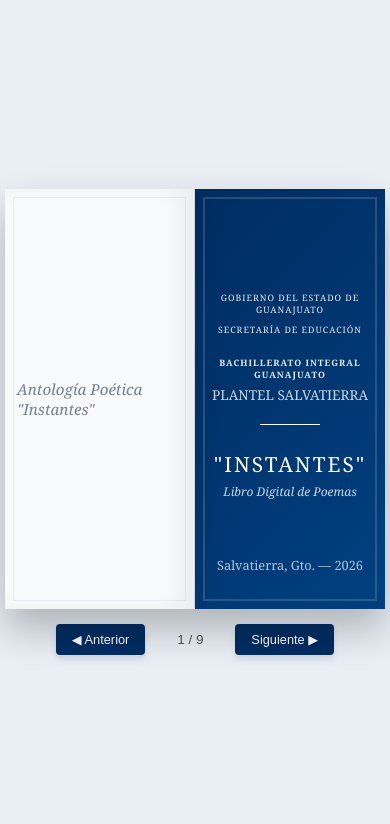
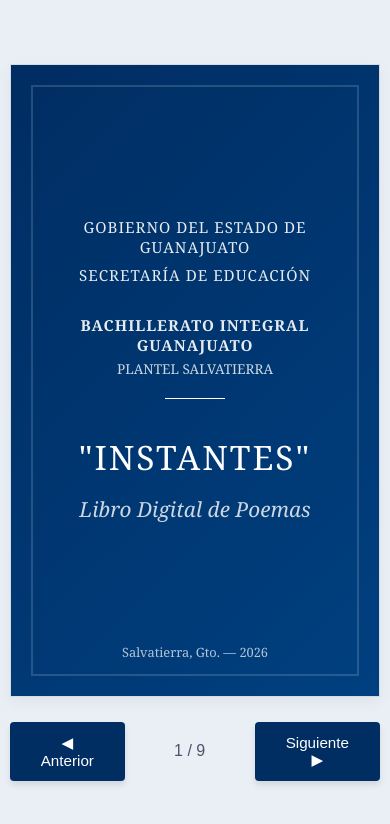
Before and after one commit to Lxca23/Poemas-Instantes-BIG-Salvatierra, a plain HTML site: page index.html in a window 390 px wide. Drawn offline with Linux system fonts and the light colour scheme.

Commit message:
Add files via upload

```diff
--- a/index.html
+++ b/index.html
@@ -19,6 +19,7 @@
             min-height: 100vh;
             font-family: 'Georgia', serif;
             padding: 20px;
+            /* Evita la selección de texto para mayor protección */
             user-select: none;
             -webkit-user-select: none;
             -moz-user-select: none;
@@ -188,49 +189,48 @@
             text-align: center;
         }
 
-        /* 📱 NUEVO RESPONSIVE ADAPTATIVO: MANTIENE DOBLE PÁGINA EN IPHONE/CELULARES */
+        /* 📱 RESPONSIVE ADAPTATIVO: UNA PÁGINA VERTICAL COMODA EN CELULARES */
         @media (max-width: 768px) {
             body {
-                padding: 5px;
+                padding: 10px;
             }
-            /* Reducimos la altura en móvil para que quepa bien junto con los botones */
             .book-container {
-                height: 420px;
+                height: 75vh;
             }
-            /* Forzamos a que sigan midiendo 50% cada una (Doble hoja activa) */
+            .book {
+                background: none;
+                box-shadow: none;
+            }
+            .page-pair {
+                flex-direction: column;
+            }
             .page-left, .page-right {
-                width: 50% !important;
-                display: flex !important;
-                padding: 15px 12px; /* Reducción de márgenes internos para que el texto no se desborde */
+                width: 100% !important;
+                height: 100% !important;
+                padding: 30px 20px;
+                border: 1px solid #d3dbe3;
+                box-shadow: 0 5px 15px rgba(0,0,0,0.05) !important;
             }
+            /* Ocultación y visualización selectiva para priorizar el contenido legible */
             .page-left-hidden {
-                display: flex !important;
+                display: none !important;
             }
-            /* Ajustes decorativos interiores en móvil */
-            .page-left::before, .page-right::before {
-                top: 8px; left: 8px; right: 8px; bottom: 8px;
+            .page-pair.active .page-left {
+                display: none; /* Oculta la hoja izquierda para dar prioridad a la hoja de contenido */
             }
-            /* Escalado proporcional de textos para pantallas pequeñas */
-            .portada-bg h1 { font-size: 1.3rem; margin: 5px 0; }
-            .portada-bg h2 { font-size: 0.55rem; }
-            .portada-bg .sub { font-size: 0.75rem; margin-bottom: 10px; }
-            .title-section { font-size: 0.8rem; margin-bottom: 6px; padding-bottom: 3px; }
-            .content-text { font-size: 0.62rem; line-height: 1.3; }
-            .poem-text { padding-left: 6px; border-left-width: 2px; }
-            .footer-tag { font-size: 0.55rem; padding-top: 4px; margin-top: 4px; }
-            .portada-bg style, p, div { font-size: 0.6rem; }
-            .controls { margin-top: 15px; gap: 10px; }
-            .btn-turn { padding: 8px 16px; font-size: 0.8rem; }
-            .page-counter { font-size: 0.85rem; min-width: 70px; }
+            .page-pair.active .page-right {
+                display: flex; /* Muestra siempre el contenido principal en celulares (incluye contraportada) */
+                height: 100% !important;
+            }
+            .portada-bg h1 { font-size: 2.1rem; }
+            .title-section { font-size: 1.15rem; }
+            .content-text { font-size: 0.88rem; line-height: 1.5; }
         }
     </style>
 </head>
-<body oncontextmenu="return false;">
-
-    <div class="book-container">
+<body oncontextmenu="return false;"> <div class="book-container">
         <div class="book" id="digitalBook">
 
-            <!-- BLOQUE 1: PORTADA -->
             <div class="page-pair active">
                 <div class="page-left page-left-hidden" style="background-color: #f8fafc; justify-content: center; align-items: center;">
                     <p style="color: #718096; font-style: italic; font-size: 0.95rem;">Antología Poética "Instantes"</p>
@@ -248,7 +248,6 @@
                 </div>
             </div>
 
-            <!-- BLOQUE 2: PRÓLOGO (PÁGINAS I Y II) -->
             <div class="page-pair">
                 <div class="page-left">
                     <h3 class="title-section">Prólogo</h3>
@@ -270,7 +269,6 @@
                 </div>
             </div>
 
-            <!-- BLOQUE 3: PRÓLOGO III Y POEMA 1 -->
             <div class="page-pair">
                 <div class="page-left">
                     <h3 class="title-section">Prólogo</h3>
@@ -304,7 +302,6 @@
                 </div>
             </div>
 
-            <!-- BLOQUE 4: POEMAS 2 Y 3 -->
             <div class="page-pair">
                 <div class="page-left">
                     <h3 class="title-section">El color que perdimos</h3>
@@ -344,7 +341,6 @@
                 </div>
             </div>
 
-            <!-- BLOQUE 5: POEMAS 4 Y 5 -->
             <div class="page-pair">
                 <div class="page-left">
                     <h3 class="title-section">Mi mano en tu camino</h3>
@@ -383,7 +379,6 @@
                 </div>
             </div>
 
-            <!-- BLOQUE 6: POEMAS 6 Y 7 -->
             <div class="page-pair">
                 <div class="page-left">
                     <h3 class="title-section">Huellas en el Alma</h3>
@@ -421,7 +416,6 @@
                 </div>
             </div>
 
-            <!-- BLOQUE 7: POEMAS 8 Y 9 -->
             <div class="page-pair">
                 <div class="page-left">
                     <h3 class="title-section">La pieza que faltaba</h3>
@@ -449,7 +443,6 @@
                 </div>
             </div>
 
-            <!-- BLOQUE 8: INSTANTE ETERNO Y TU AUSENCIA -->
             <div class="page-pair">
                 <div class="page-left">
                     <h3 class="title-section">Instante Eterno</h3>
@@ -500,16 +493,15 @@
                 </div>
             </div>
 
-            <!-- BLOQUE 9: CONTRAPORTADA DE CRÉDITOS FINAL -->
             <div class="page-pair">
                 <div class="page-left page-left-hidden" style="background-color: #f8fafc; justify-content: center; align-items: center;">
                     <p style="color: #a0aec0; font-style: italic; font-size: 0.95rem;">Hacia nuevos horizontes poéticos...</p>
                 </div>
-                <div class="page-right" style="background-color: #fafbfc; justify-content: center; align-items: center; text-align: center; padding: 10px;">
-                    <div style="width: 30px; height: 1px; background-color: #002d62; margin-bottom: 15px;"></div>
-                    <p style="font-size: 1.1rem; color: #002d62; font-weight: bold; letter-spacing: 1px;" class="final-title">FIN DE LA ANTOLOGÍA</p>
-                    <p style="font-size: 0.85rem; color: #718096; margin-top: 5px; font-style: italic;" class="final-sub">"Las palabras vuelan, el arte permanece."</p>
-                    <div style="position: absolute; bottom: 35px; left: 10px; right: 10px; font-family: sans-serif; font-size: 0.72rem; color: #a0aec0; font-weight: bold; line-height: 1.4; letter-spacing: 1px;">
+                <div class="page-right" style="background-color: #fafbfc; justify-content: center; align-items: center; text-align: center; padding: 20px;">
+                    <div style="width: 40px; height: 1px; background-color: #002d62; margin-bottom: 20px;"></div>
+                    <p style="font-size: 1.1rem; color: #002d62; font-weight: bold; letter-spacing: 1px;">FIN DE LA ANTOLOGÍA</p>
+                    <p style="font-size: 0.85rem; color: #718096; margin-top: 5px; font-style: italic;">"Las palabras vuelan, el arte permanece."</p>
+                    <div style="position: absolute; bottom: 40px; left: 20px; right: 20px; font-family: sans-serif; font-size: 0.75rem; color: #a0aec0; font-weight: bold; line-height: 1.4; letter-spacing: 1px;">
                         DERECHOS RESERVADOS 2026.<br>ING. JOSÉ ALFREDO LÓPEZ CARBAJAL.
                     </div>
                 </div>
@@ -518,7 +510,6 @@
         </div>
     </div>
 
-    <!-- NAVEGACIÓN -->
     <div class="controls">
         <button class="btn-turn" id="prevBtn">◀ Anterior</button>
         <span class="page-counter" id="pageIdx">1 / 9</span>
```
